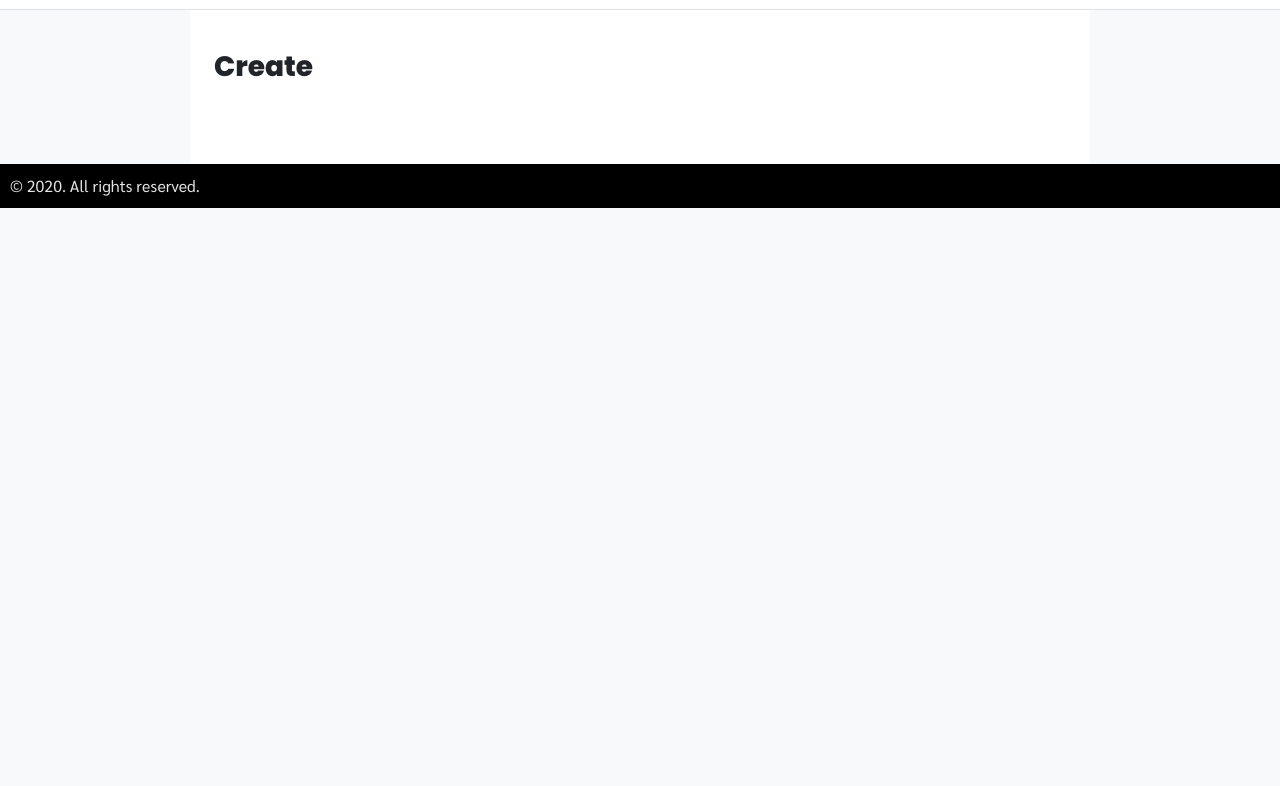
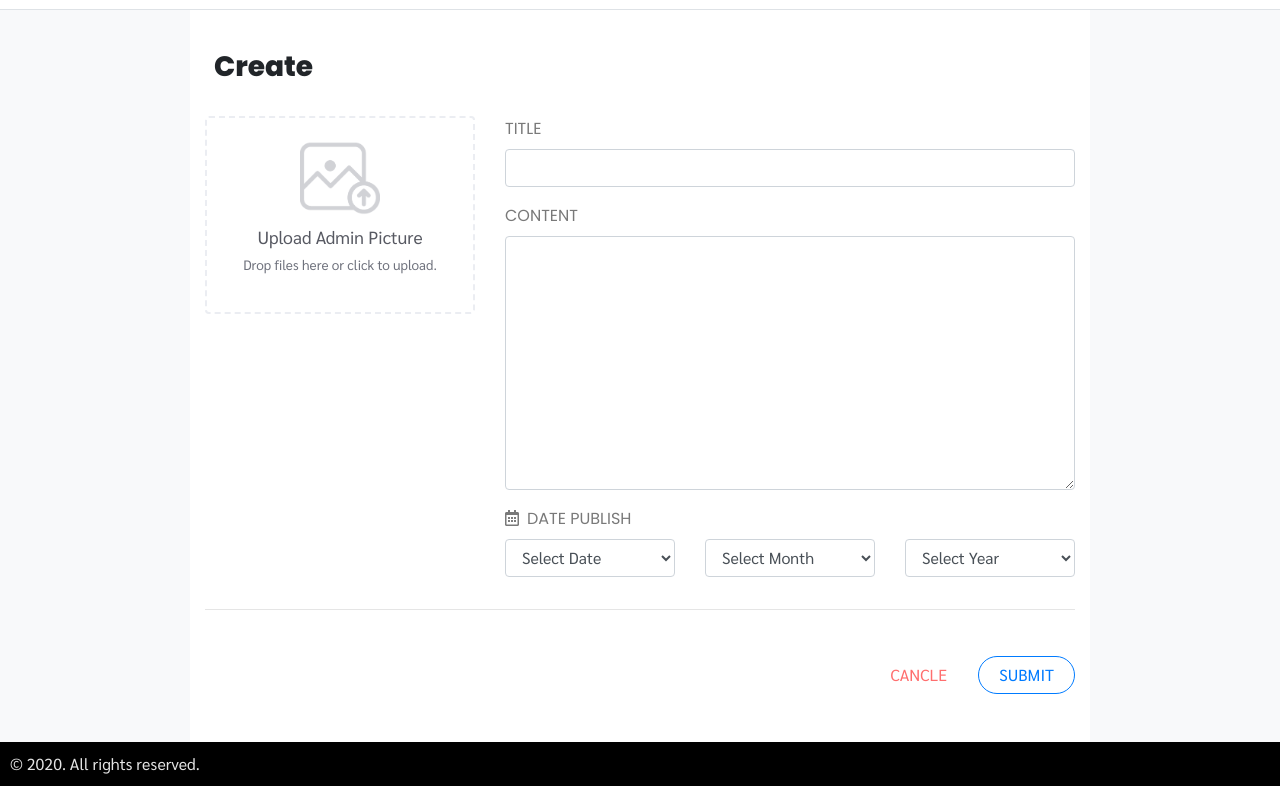
Before and after one commit to underdogdude/serverless-training, a plain HTML site: page create.html in a window 1280 px wide. Shown: the part 55-841 px from the top of the page. Before the commit the page ends 800 px from the top, so only its background shows below. Drawn offline with nearby package versions, Linux system fonts and the light colour scheme.

Commit message:
add create

```diff
--- a/create.html
+++ b/create.html
@@ -36,14 +36,63 @@
             </div>
 
         </div>
-        <div class="row">
+        <form class="row">
             <div class="col-md-4">
+                <div class="m-dropzone">
+                    <input type="file" accept="image/*">
+                    <img src="./img/icon-upload.png" alt="" width="80px">
+                    <h3 class="m-dropzone__msg-title mt-2">
+                        Upload Admin Picture
+                    </h3>
+                    <span class="m-dropzone__msg-desc">
+                        Drop files here or click to upload.
+                    </span>
+                    <div id="file_name" class="text-primary my-3"></div>
+                    <!-- <button type="submit">Upload</button> -->
+                </div>
+            </div>
+            <div class="col create__detail">
 
+                <div class="form-group">
+                    <label for="exampleInputEmail1">TITLE</label>
+                    <input type="email" class="form-control" placeholder="">
+                </div>
+
+                <div class="form-group">
+                    <label for="exampleInputEmail1">CONTENT</label>
+                    <textarea type="text" class="form-control" rows="10"></textarea>
+                </div>
+
+                <div class="form-group">
+                    <label for="exampleInputEmail1"><i class="far fa-calendar-alt mr-2"></i>DATE PUBLISH</label>
+                    <div class="row">
+                        <div class="col">
+                            <select name="date" id="date" class="form-control">
+                                <option value default> Select Date</option>
+                            </select>
+                        </div>
+                        <div class="col">
+                            <select name="month" id="month" class="form-control">
+                                <option value default> Select Month</option>
+                            </select>
+                        </div>
+                        <div class="col">
+                            <select name="year" id="year" class="form-control">
+                                <option value default> Select Year</option>
+                            </select>
+                        </div>
+                    </div>
+                </div>
             </div>
-            <div class="col">
+            <div class="col-md-12">
 
+                <hr />
             </div>
-        </div>
+            <div class="col-md-12 form__footer">
+                <a type="button" class="btn btn-link btn__cancle" href="./index.html">CANCLE</a>
+                <button class="btn btn-outline-primary btn__submit btn__pill" type="submit">SUBMIT</button>
+            </div>
+        </form>
     </div>
 
     <footer>
@@ -62,6 +111,61 @@
 </script>
 <script src="./js/vendor/bootstrap.min.js"></script>
 <script>
+    $(document).ready(function () {
+        $('form input').change(function () {
+            console.log(this.files);
+            $('#file_name').text(this.files[0].name + " selected");
+        });
+    });
+
+
+    function getYearNumber (startYear) {
+        var currentYear = new Date().getFullYear(),
+            years = [];
+        startYear = startYear || 1980;
+        while (startYear <= currentYear) {
+            years.push(startYear++);
+        }
+        // return years;
+        setOption(years.reverse(), "year");
+    }
+
+    function getMonth() {
+        var monthNames = [ "January", "February", "March", "April", "May", "June",
+                            "July", "August", "September", "October", "November", "December" ];
+
+        setOption(monthNames, "month");
+    }
+
+    function getDate() {
+
+        var arr = [];
+        for(var i = 1 ;i <= 31;i ++) {
+            arr.push(i)
+        }
+        setOption(arr, "date");
+    }
+
+    function setOption(arr, elem) {
+
+        var elem = $("#" + elem);
+        var string = "";
+
+        for(var i = 0 ; i<arr.length ; i++) {
+            string += `
+                <option value="${arr[i]}" >${arr[i]}</option>
+            `
+        }
+        $(elem).append(string);
+    }
+
+    function init() {
+        getYearNumber(new Date().getFullYear() - 100);
+        getMonth();
+        getDate();
+    }
+    init();
 
 </script>
+
 </html>
--- a/css/style.css
+++ b/css/style.css
@@ -2,11 +2,11 @@ body {
     overflow: auto;
     height: 100%;
     width: 100%;
-    font-family: 'Poppins', sans-serif;
-    font-family: 'Sarabun', sans-serif;
+    font-family: "Poppins", sans-serif;
+    font-family: "Sarabun", sans-serif;
 }
 p {
-    font-family: 'Lora', 'Sarabun', sans-serif;
+    font-family: "Lora", "Sarabun", sans-serif;
 }
 .navbar {
     min-height: 65px;
@@ -18,8 +18,7 @@ p {
     color: #030e2f;
 }
 
-
-.ar__container  {
+.ar__container {
     margin-top: 30px;
 }
 .ar__entry-header {
@@ -83,7 +82,7 @@ p {
     background-position: center;
     background-repeat: no-repeat;
     background-size: cover;
-    opacity: .7;
+    opacity: 0.7;
     position: absolute;
     left: 0;
     top: 0;
@@ -111,13 +110,11 @@ p {
     line-height: 2;
 }
 
-
-
 footer {
     background: black;
     padding: 10px;
 }
-footer span{
+footer span {
     color: #e4e4e4;
 }
 
@@ -128,10 +125,10 @@ footer span{
 .post__first {
     padding-top: 0 !important;
 }
-.post__first .title{
+.post__first .title {
     font-size: 24px;
 }
-.post__first .desc{
+.post__first .desc {
     font-size: 16px;
     height: 75px;
     word-break: break-word;
@@ -143,19 +140,18 @@ footer span{
     color: #797979;
 }
 
-
-.post .img{
+.post .img {
     max-height: 150px;
     height: 150px;
     position: relative;
 }
-.post__first .img{
+.post__first .img {
     max-height: 350px;
     height: 350px;
     position: relative;
 }
 .post .img .post__thumbnail,
-.post__first .img .post__thumbnail{
+.post__first .img .post__thumbnail {
     background-position: center center;
     background-repeat: no-repeat;
     background-size: cover;
@@ -163,12 +159,12 @@ footer span{
     position: absolute;
     width: 100%;
     height: 100%;
-    top: 0  ;
+    top: 0;
     left: 0;
 }
 
 .post .img .badge,
-.post__first .img .badge{
+.post__first .img .badge {
     position: absolute;
     right: 10px;
     top: 10px;
@@ -195,17 +191,17 @@ footer span{
 }
 
 a {
-    color: unset
+    color: unset;
 }
-a:hover  {
+a:hover {
     text-decoration: none;
     color: unset;
 }
 
-article .text .title{
-    transition: all ease .3s;
+article .text .title {
+    transition: all ease 0.3s;
 }
-a:hover  article .text .title{
+a:hover article .text .title {
     color: #fcbc06;
 }
 
@@ -227,43 +223,13 @@ a:hover  article .text .title{
 }
 
 .btn__pill {
-    border-radius: 50px; padding-left: 20px; padding-right: 20px;
+    border-radius: 50px;
+    padding-left: 20px;
+    padding-right: 20px;
 }
 
 /* upload */
-.dropzone.dz-clickable {
-    cursor: pointer;
-}
 
-.m-dropzone {
-    border: 2px dashed #ebedf2;
-}
-.m-dropzone {
-    -webkit-border-radius: 4px;
-    -moz-border-radius: 4px;
-    -ms-border-radius: 4px;
-    -o-border-radius: 4px;
-    border-radius: 4px;
-    padding: 20px;
-    text-align: center;
-    cursor: pointer;
-}
-.dropzone {
-    min-height: 150px;
-    border: 2px solid rgba(0, 0, 0, 0.3);
-    background: white;
-    padding: 20px 20px;
-}
-.dropzone.dz-clickable .dz-message, .dropzone.dz-clickable .dz-message * {
-    cursor: pointer;
-}
-.dropzone .dz-message {
-    text-align: center;
-    margin: 2em 0;
-}
-.dropzone.dz-clickable * {
-    cursor: default;
-}
 .m-dropzone .m-dropzone__msg-title {
     color: #575962;
 }
@@ -280,15 +246,63 @@ a:hover  article .text .title{
     font-size: 0.85rem;
 }
 
+.m-dropzone {
+    border: 2px dashed #ebedf2;
+    -webkit-border-radius: 4px;
+    -moz-border-radius: 4px;
+    -ms-border-radius: 4px;
+    -o-border-radius: 4px;
+    border-radius: 4px;
+    padding: 20px;
+    text-align: center;
+    cursor: pointer;
+    min-height: 150px;
+    max-height: 250px;
+    background: white;
+    padding: 20px 20px;
+}
+
+.m-dropzone input {
+    position: absolute;
+    left: 0;
+    top: 0;
+    margin: 0;
+    padding: 0;
+    width: 100%;
+    height: 100%;
+    outline: none;
+    opacity: 0;
+    cursor: pointer;
+}
+
 .post__wrapper .col-sm {
     flex-grow: 1;
 }
 
-
 @media only screen and (max-width: 767px) {
-
     .post__first .text {
         margin-top: 20px;
         padding: 0;
     }
-  }
+}
+
+
+
+.create__detail label{
+    font-family: "Poppins";
+    font-weight: 12px;
+    color: #797979;
+}
+
+.form__footer {
+    margin-top: 30px;
+    display: flex;
+    justify-content: flex-end;
+}
+.form__footer  .btn__cancle{
+    color: #ff6e6e !important;
+    margin-left:10px ;
+    padding-left: 20px;
+    padding-right: 20px;
+    margin-right:10px ;
+}
```
